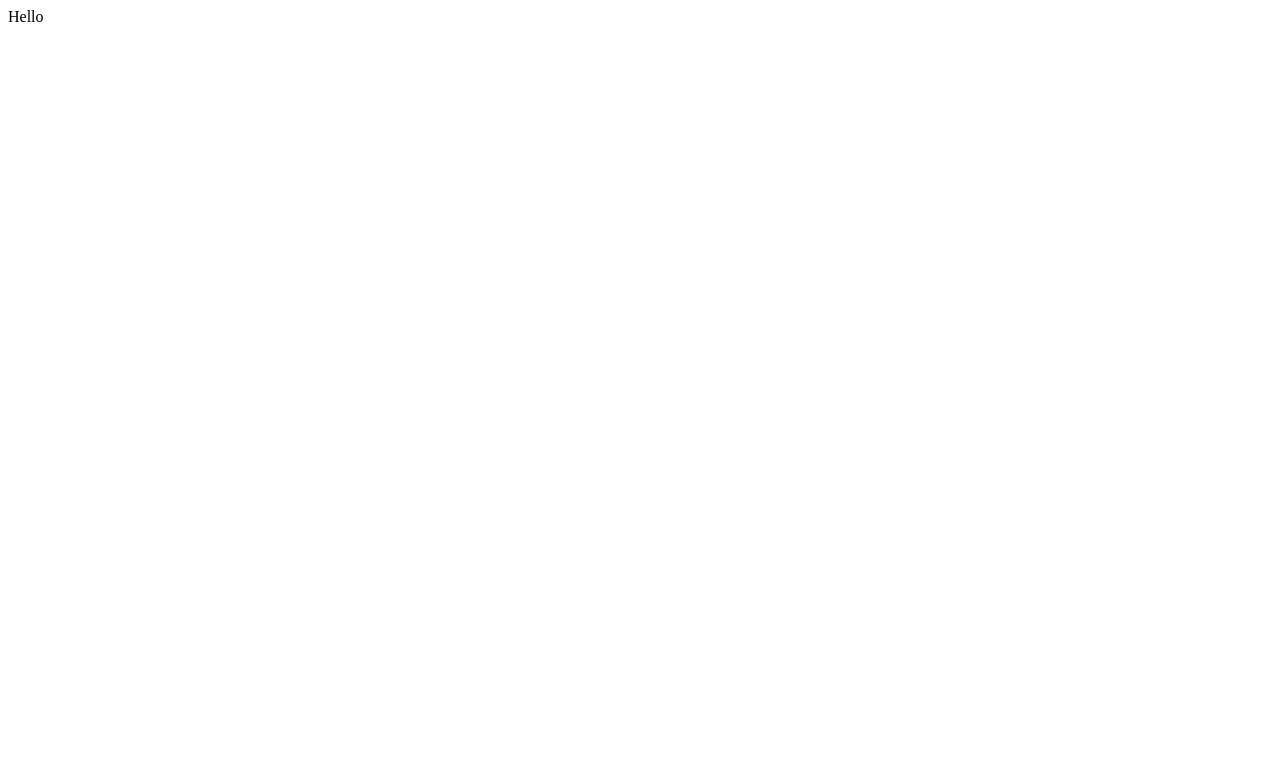
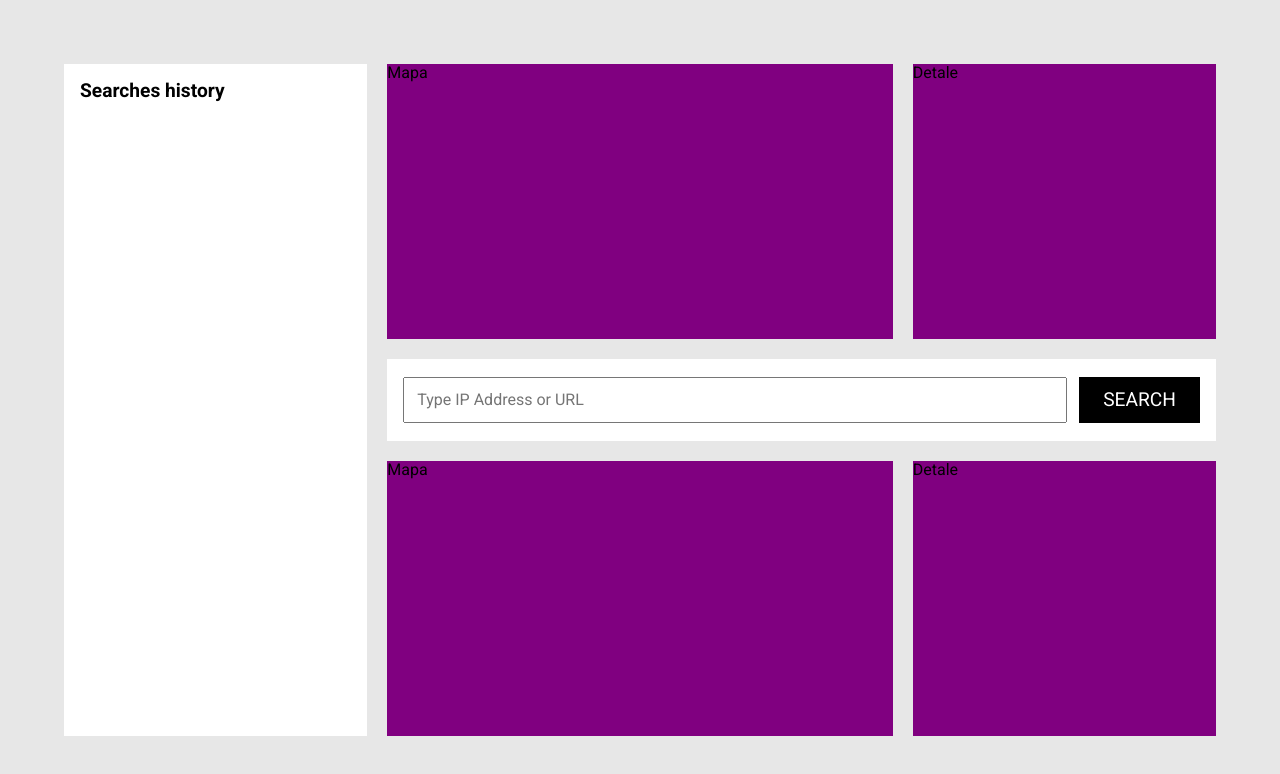
Before and after one commit to emRhino/ip-localization-app, a React (Create React App) app: page / in a window 1280 px wide. Shown: the top 774 px of the page. Built offline with nearby package versions, Linux system fonts and the light colour scheme.

Commit message:
Made app layout with css grid

```diff
--- a/package.json
+++ b/package.json
@@ -6,10 +6,12 @@
     "@testing-library/jest-dom": "^5.16.5",
     "@testing-library/react": "^13.4.0",
     "@testing-library/user-event": "^13.5.0",
+    "prop-types": "^15.8.1",
     "react": "^18.2.0",
     "react-dom": "^18.2.0",
     "react-scripts": "5.0.1",
     "styled-components": "^5.3.6",
+    "styled-normalize": "^8.0.7",
     "web-vitals": "^2.1.4"
   },
   "scripts": {
--- a/public/index.html
+++ b/public/index.html
@@ -10,6 +10,12 @@
       content="Web site created using create-react-app"
     />
     <link rel="apple-touch-icon" href="%PUBLIC_URL%/logo192.png" />
+    <link rel="preconnect" href="https://fonts.googleapis.com" />
+    <link rel="preconnect" href="https://fonts.gstatic.com" crossorigin />
+    <link
+      href="https://fonts.googleapis.com/css2?family=Roboto:wght@400;700&display=swap"
+      rel="stylesheet"
+    />
     <!--
       manifest.json provides metadata used when your web app is installed on a
       user's mobile device or desktop. See https://developers.google.com/web/fundamentals/web-app-manifest/
--- a/src/components/App.js
+++ b/src/components/App.js
@@ -1,5 +1,26 @@
-function App() {
-  return <div className="App">Hello</div>;
-}
+import { Normalize } from "styled-normalize";
+import GlobalStyle from "../theme/GlobalStyle";
+import Wrapper from "./Wrapper";
+import SearchBar from "./SearchBar";
+import SearchesHistory from "./SearchesHistory";
+import Map from "./Map";
+import LocationDetails from "./LocationDetails";
+
+const App = function App() {
+  return (
+    <>
+      <Normalize />
+      <GlobalStyle />
+      <Wrapper>
+        <SearchesHistory />
+        <SearchBar />
+        <Map placeholder="top" />
+        <Map placeholder="bottom" />
+        <LocationDetails placeholder="top" />
+        <LocationDetails placeholder="bottom" />
+      </Wrapper>
+    </>
+  );
+};
 
 export default App;
--- /dev/null
+++ b/src/components/Heading.js
@@ -0,0 +1,12 @@
+import styled from "styled-components";
+
+const StyledHeading = styled.h2`
+  margin-top: 0;
+  font-size: 1.2rem;
+`;
+
+const heading = ({ children }) => {
+  return <StyledHeading>{children}</StyledHeading>;
+};
+
+export default heading;
--- /dev/null
+++ b/src/components/LocationDetails.js
@@ -0,0 +1,17 @@
+import styled from "styled-components";
+import PropTypes from "prop-types";
+
+const LocationDetails = ({ placeholder }) => {
+  const StyledLocationDetails = styled.div`
+    background: purple;
+    grid-area: detail-${placeholder};
+  `;
+
+  return <StyledLocationDetails>Detale</StyledLocationDetails>;
+};
+
+LocationDetails.propTypes = {
+  placeholder: PropTypes.oneOf(["top", "bottom"]),
+};
+
+export default LocationDetails;
--- /dev/null
+++ b/src/components/Map.js
@@ -0,0 +1,17 @@
+import styled from "styled-components";
+import PropTypes from "prop-types";
+
+const Map = ({ placeholder }) => {
+  const StyledMap = styled.div`
+    background: purple;
+    grid-area: map-${placeholder === "top" ? "top" : "bottom"};
+  `;
+
+  return <StyledMap>Mapa</StyledMap>;
+};
+
+Map.propTypes = {
+  placeholder: PropTypes.oneOf(["top", "bottom"]),
+};
+
+export default Map;
--- /dev/null
+++ b/src/components/SearchBar.js
@@ -0,0 +1,42 @@
+import styled from "styled-components";
+
+const StyledForm = styled.form`
+  background: white;
+  display: flex;
+  justify-content: center;
+  align-items: center;
+  grid-area: search;
+  padding: 1rem;
+  display: flex;
+`;
+
+const StyledfInput = styled.input`
+  width: 100%;
+  padding: 0.75rem;
+  margin-right: 0.75rem;
+`;
+
+const StyledfSubmit = styled.button`
+  font-size: 1.2rem;
+  padding: 12px 24px;
+  border: black;
+  color: white;
+  background: black;
+  text-transform: uppercase;
+
+  &:hover {
+    background: rgba(0, 0, 0, 0.85);
+    cursor: pointer;
+  }
+`;
+
+const SearchBar = () => {
+  return (
+    <StyledForm>
+      <StyledfInput type="text" placeholder="Type IP Address or URL" />
+      <StyledfSubmit>Search</StyledfSubmit>
+    </StyledForm>
+  );
+};
+
+export default SearchBar;
--- /dev/null
+++ b/src/components/SearchesHistory.js
@@ -0,0 +1,18 @@
+import styled from "styled-components";
+import Heading from "./Heading";
+
+const StyledSearchHistory = styled.div`
+  background: white;
+  padding: 1rem;
+  grid-area: history;
+`;
+
+const SearchesHistory = () => {
+  return (
+    <StyledSearchHistory>
+      <Heading>Searches history</Heading>
+    </StyledSearchHistory>
+  );
+};
+
+export default SearchesHistory;
--- /dev/null
+++ b/src/components/Wrapper.js
@@ -0,0 +1,23 @@
+import styled from "styled-components";
+
+const StyledWrapper = styled.div`
+  margin: 4rem;
+  height: calc(100vh - 8rem);
+  display: grid;
+
+  grid-template-columns: 1.2fr 2fr 1.2fr;
+  grid-template-rows: 1fr 0.3fr 1fr;
+  grid-column-gap: 20px;
+  grid-row-gap: 20px;
+
+  grid-template-areas:
+    "history map-top detail-top"
+    "history search search"
+    "history map-bottom detail-bottom";
+`;
+
+const Wrapper = ({ children }) => {
+  return <StyledWrapper>{children}</StyledWrapper>;
+};
+
+export default Wrapper;
--- /dev/null
+++ b/src/theme/GlobalStyle.js
@@ -0,0 +1,10 @@
+import { createGlobalStyle } from "styled-components";
+
+const GlobalStyle = createGlobalStyle`
+  body {
+    font-family: 'Roboto', sans-serif;
+    background: #e7e7e7;
+  }
+`;
+
+export default GlobalStyle;
```
Also changed, not shown: 1 other file (tests, documents, lock files or other folders).
